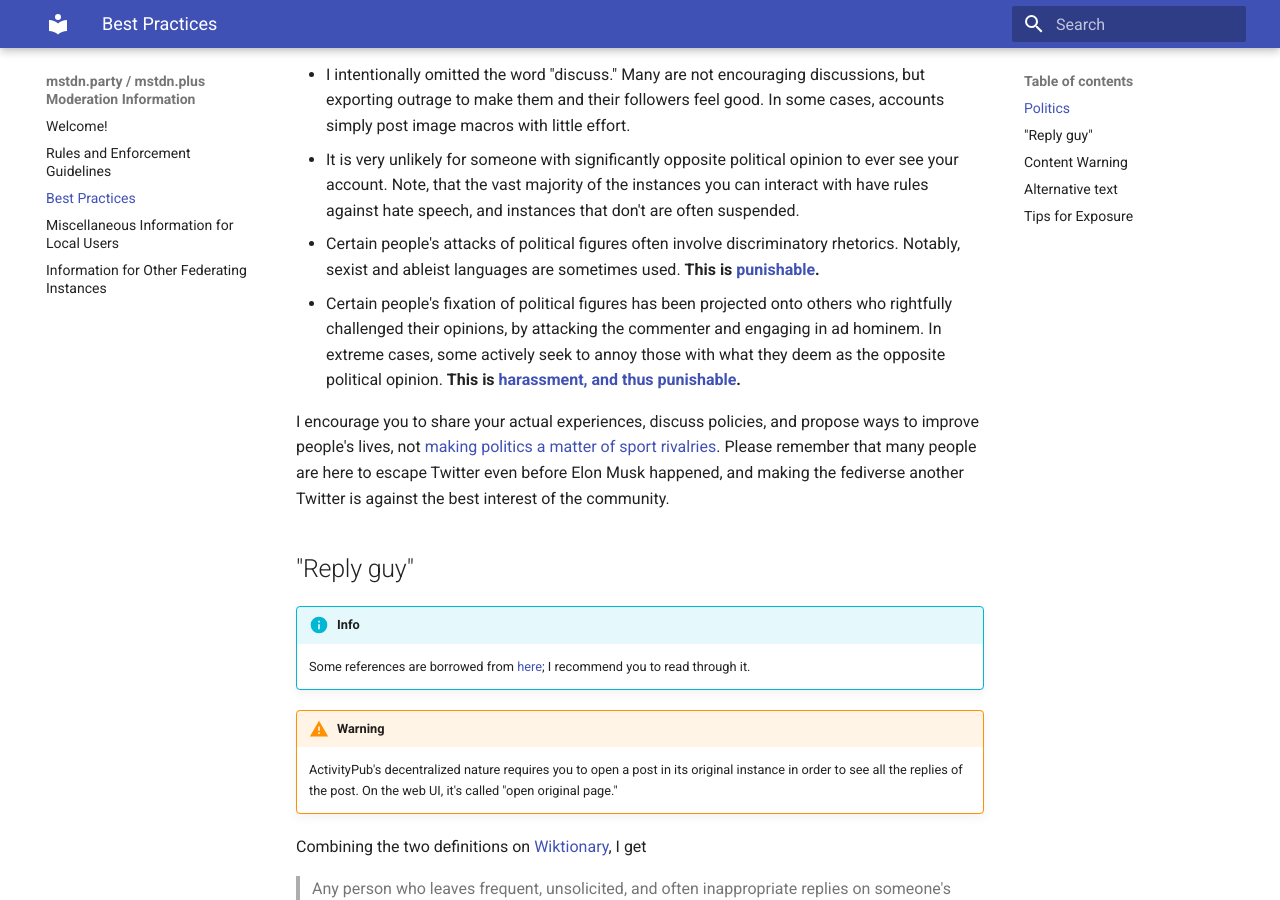
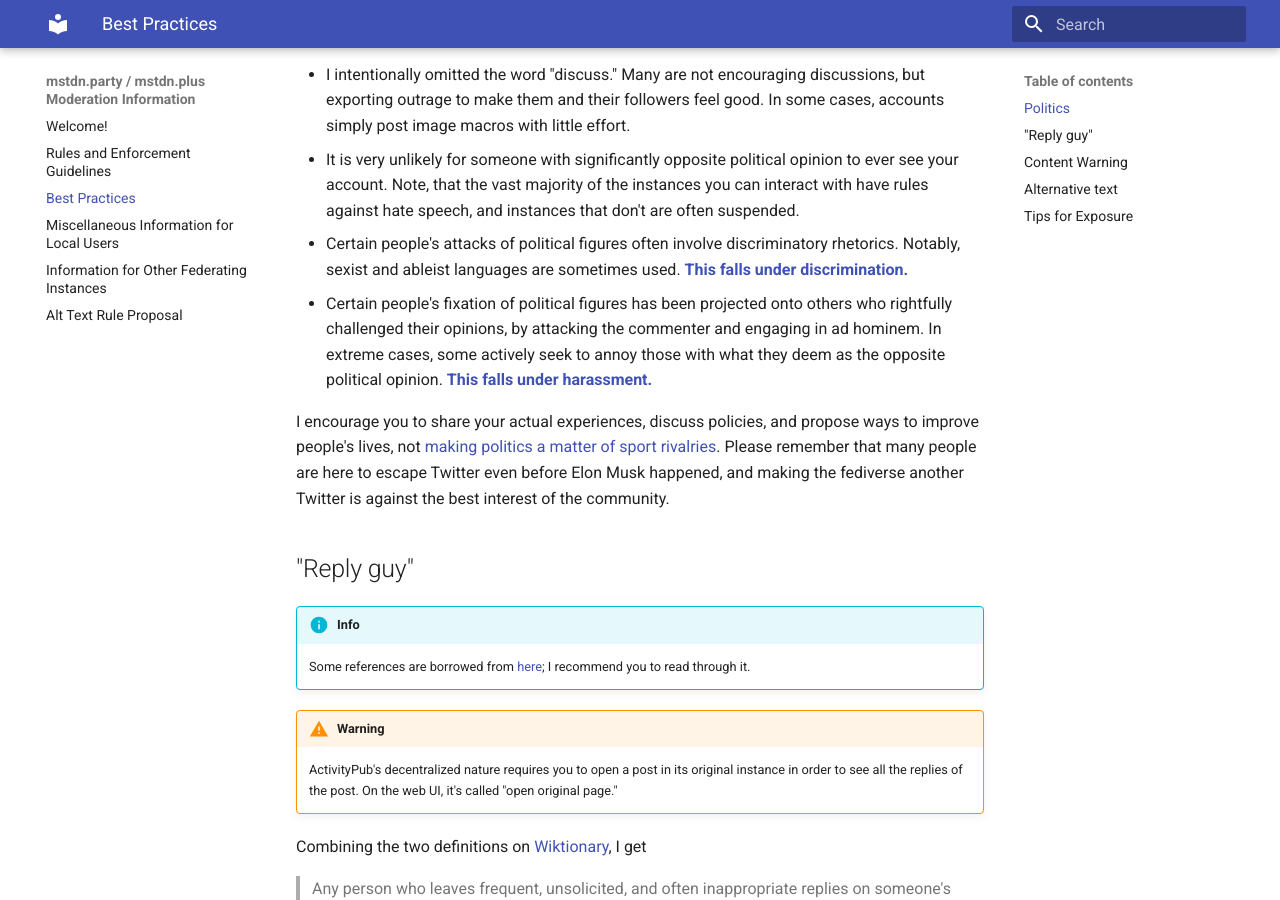
Before and after one commit to austinhuang0131/mstdn-party-plus, an MkDocs documentation site: the page built from docs/best-practices.md, in a window 1280 px wide and 900 px high, scrolled down 404 px. Built offline with MkDocs 1.6.1 and Material for MkDocs 9.7.7, drawn with Linux system fonts in a browser that asks for light colours.

Commit message:
alt text

```diff
--- a/docs/best-practices.md
+++ b/docs/best-practices.md
@@ -8,8 +8,8 @@
 
 * I intentionally omitted the word "discuss." Many are not encouraging discussions, but exporting outrage to make them and their followers feel good. In some cases, accounts simply post image macros with little effort.
 * It is very unlikely for someone with significantly opposite political opinion to ever see your account. Note, that the vast majority of the instances you can interact with have rules against hate speech, and instances that don't are often suspended.
-* Certain people's attacks of political figures often involve discriminatory rhetorics. Notably, sexist and ableist languages are sometimes used. **This is [punishable](rules.md#no-discrimination).**
-* Certain people's fixation of political figures has been projected onto others who rightfully challenged their opinions, by attacking the commenter and engaging in ad hominem. In extreme cases, some actively seek to annoy those with what they deem as the opposite political opinion. **This is [harassment, and thus punishable](rules.md#no-harassment).**
+* Certain people's attacks of political figures often involve discriminatory rhetorics. Notably, sexist and ableist languages are sometimes used. **[This falls under discrimination.](rules.md#no-discrimination)**
+* Certain people's fixation of political figures has been projected onto others who rightfully challenged their opinions, by attacking the commenter and engaging in ad hominem. In extreme cases, some actively seek to annoy those with what they deem as the opposite political opinion. **[This falls under harassment.](rules.md#no-harassment)**
 
 I encourage you to share your actual experiences, discuss policies, and propose ways to improve people's lives, not [making politics a matter of sport rivalries](https://news.ku.edu/2015/04/13/study-most-partisans-treat-politics-sports-rivalries-instead-focusing-issues). Please remember that many people are here to escape Twitter even before Elon Musk happened, and making the fediverse another Twitter is against the best interest of the community.
 
--- a/mkdocs.yml
+++ b/mkdocs.yml
@@ -13,3 +13,4 @@
   - best-practices.md
   - misc.md
   - federation.md
+  - alt-text.md
```
Also changed, not shown: docs/alt-text.md (added, +26 -0 lines), docs/federation.md (+1 -1 lines), docs/index.md (+1 -1 lines).
